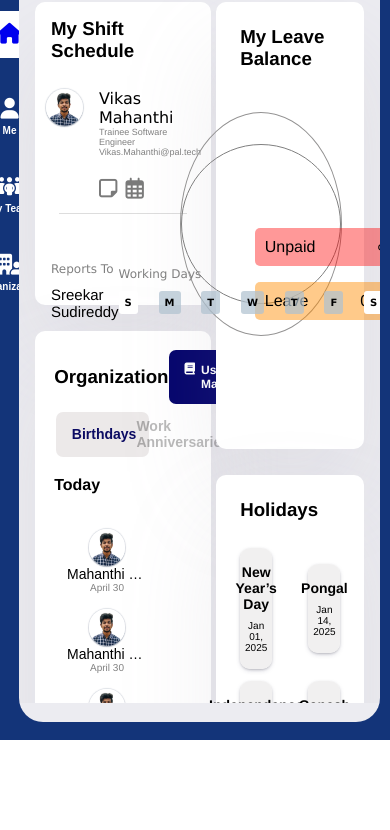
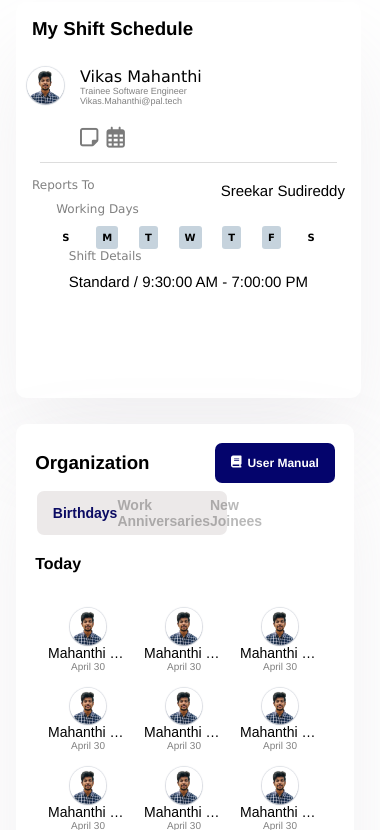
Before and after one commit to vikas965/gitcheck, a plain HTML site: page home.html in a window 390 px wide. Shown: the part 104-934 px from the top of the page. Before the commit the page ends 844 px from the top, so only its background shows below. Drawn offline with Linux system fonts and the light colour scheme.

Commit message:
responsive css

```diff
--- a/home.css
+++ b/home.css
@@ -418,3 +418,40 @@ border-radius: 5px;
 .main-dashboard .dash-content .contsection1 .organization .userprofile:hover .popname{
   display: block;
 }
+
+@media screen and (max-width: 480px) {
+
+  .main-dashboard .dash-content .contsection2 .myleave .graphdata{
+    width: 100%;
+    display: flex;
+    flex-direction: column;
+    gap: 1rem;
+
+ }
+ .main-dashboard .dash-content .contsection2 .myleave{
+  width: 100%;
+  height: 63vh;
+
+
+}
+
+.main-dashboard .dash-content .contsection1 .myshift .thirdrow {
+  display: flex;
+  flex-direction: column;
+}
+
+.main-dashboard .dash-content .contsection1 .myshift{
+  width: 99%;
+  height: 47vh;
+
+}
+.main-dashboard .dash-content .contsection1 .myshift .thirdrow .report{
+  display: flex;
+  width: 100%;
+  margin: 0;
+  padding: 0;
+  align-items: center;
+  justify-content: space-between;
+
+}
+}
--- a/new.css
+++ b/new.css
@@ -203,3 +203,42 @@ font-weight: bold;
     border-radius: 20px;       /* roundness of the scroll thumb */
     border: 3px solid rgb(198, 197, 195);  /* creates padding around scroll thumb */
   }
+
+  @media screen and (max-width: 480px) {
+   .side-nav{
+    display: none;
+   }
+   .parent-container{
+
+    display: flex;
+    flex-direction: column;
+    /* grid-template-columns: 1fr; */
+    gap: 2rem;
+    height: 100vh;
+    background-color: white;
+    }
+
+    .main-dashboard{
+        background-color: white;
+        height: 100vh;
+
+    }
+
+    .main-dashboard .dash-content {
+        width: 100%;
+        height: 100vh;
+        padding: 1rem;
+        padding-top: 1rem;
+        display: grid;
+        grid-template-columns: 1fr;
+        /* gap: 2rem; */
+        /* overflow-y: scroll; */
+        /* flex-grow: 1; */
+        /* border-radius: 1.5rem; */
+        z-index: 40;
+    }
+    .main-dashboard .dash-content::-webkit-scrollbar {
+        display: none;
+                   /* width of the entire scrollbar */
+      }
+  }
```
